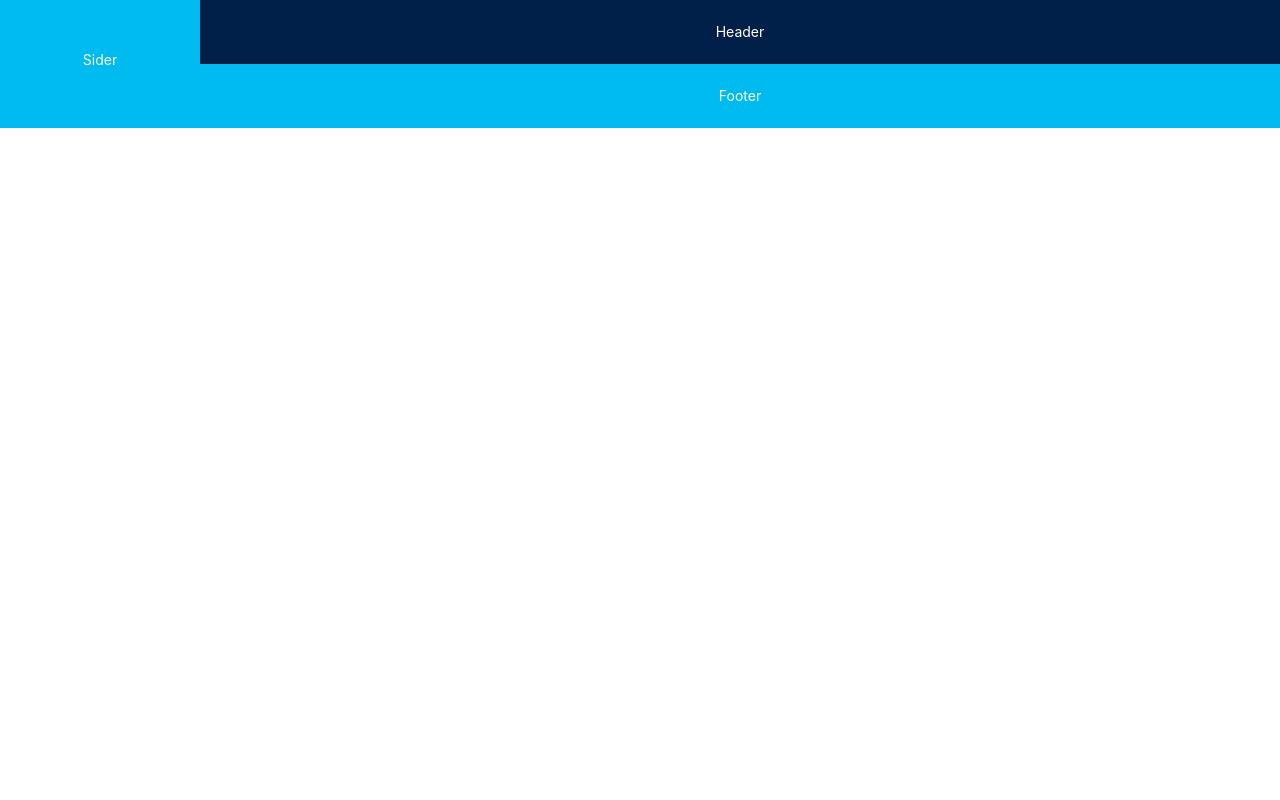
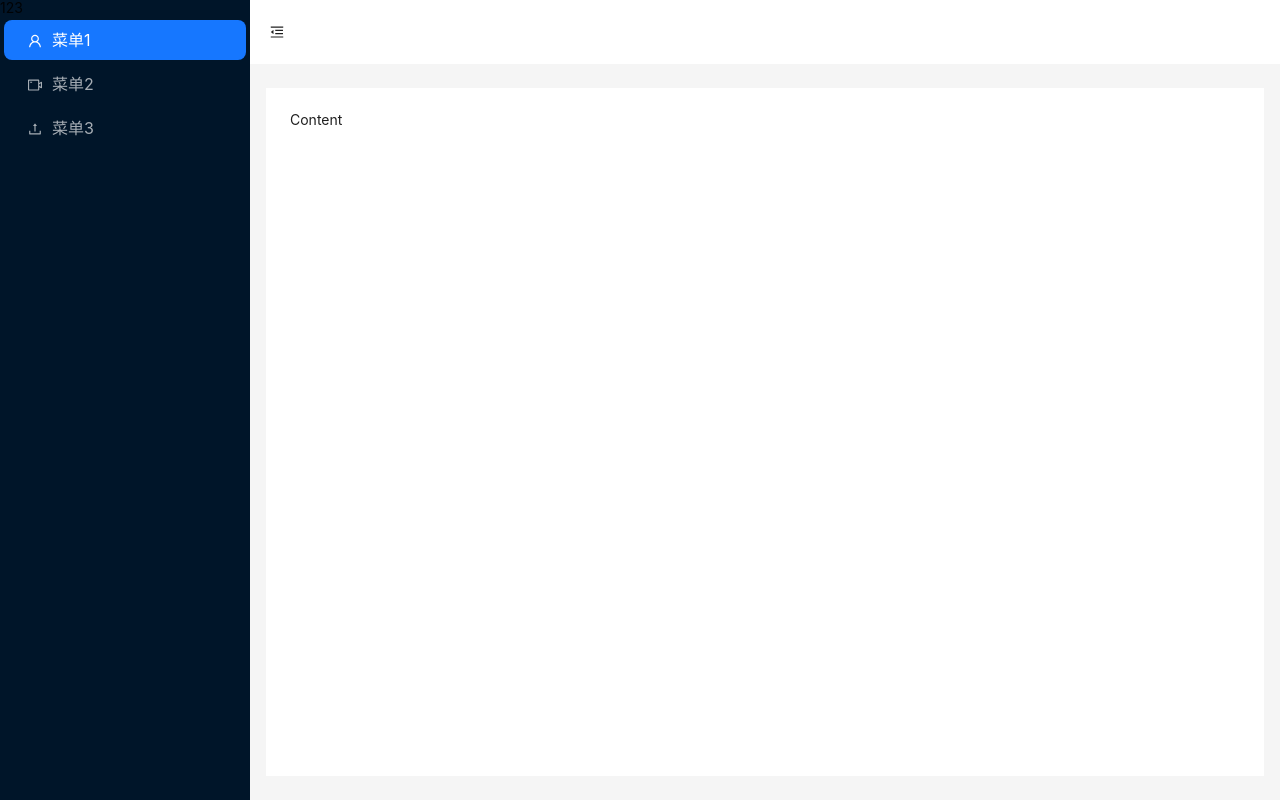
Before and after one commit to CoderHyun/hyun-admin-pro, a Vue app: page / in a window 1280 px wide. Built offline with nearby package versions, Linux system fonts and the light colour scheme.

Commit message:
feature: add layout and tailwind css

```diff
--- a/babel.config.js
+++ b/babel.config.js
@@ -1,3 +1,12 @@
 module.exports = {
-  presets: ["@vue/cli-plugin-babel/preset"],
+  presets: ['@vue/cli-plugin-babel/preset'],
+  plugins: [
+    [
+      '@vue/babel-plugin-jsx',
+      {
+        // 默认情况下不合并JSX属性，以更好地与Vue的props系统集成
+        mergeProps: false,
+      },
+    ],
+  ],
 };
--- /dev/null
+++ b/postcss.config.js
@@ -0,0 +1,8 @@
+// postcss.config.js
+module.exports = {
+  plugins: {
+    tailwindcss: {},
+    autoprefixer: {},
+    // 其他PostCSS插件
+  },
+};
--- a/src/main.js
+++ b/src/main.js
@@ -3,7 +3,9 @@ import App from './App.vue';
 import router from './router';
 import Antd from 'ant-design-vue';
 import { setupStore } from '@/store';
+import { setupIconVue } from '@/plugins';
 
+import 'tailwindcss/tailwind.css';
 import './style/index.scss';
 import 'ant-design-vue/dist/reset.css';
 
@@ -12,9 +14,12 @@ async function setupApp() {
 
   /* 配置store */
   setupStore(app);
+
+  /* 配置icons */
+  setupIconVue(app);
+
   app.use(router);
   app.use(Antd);
-
   app.mount('#app');
 }
 
--- /dev/null
+++ b/src/plugins/icons-vue.js
@@ -0,0 +1,11 @@
+import * as Icons from '@ant-design/icons-vue';
+
+/**
+ * 引入图标
+ * @param app
+ */
+export function setupIconVue(app) {
+  for (let iconsKey in Icons) {
+    app.component(iconsKey, Icons[iconsKey]);
+  }
+}
--- /dev/null
+++ b/src/plugins/index.js
@@ -0,0 +1 @@
+export { setupIconVue } from './icons-vue';
--- a/src/style/index.scss
+++ b/src/style/index.scss
@@ -1,4 +1,8 @@
-#app, section {
+@import 'tailwindcss/base';
+@import 'tailwindcss/components';
+@import 'tailwindcss/utilities';
+
+#app, section,.app-provider {
   height: 100%;
 }
 
--- /dev/null
+++ b/src/views/Layout/components/header/index.vue
@@ -0,0 +1,14 @@
+<script setup>
+  import { ref } from 'vue';
+
+  const collapsed = ref(false);
+</script>
+
+<template>
+  <ALayoutHeader style="background: #fff; padding: 0 20px">
+    <MenuUnfoldOutlined v-if="collapsed" class="trigger" @click="() => (collapsed = !collapsed)" />
+    <MenuFoldOutlined v-else class="trigger" @click="() => (collapsed = !collapsed)" />
+  </ALayoutHeader>
+</template>
+
+<style scoped lang="scss"></style>
--- /dev/null
+++ b/src/views/Layout/components/menu/index.vue
@@ -0,0 +1,28 @@
+<script setup>
+  import { ref } from 'vue';
+
+  const collapsed = ref(false);
+  const selectedKeys = ref(['1']);
+</script>
+
+<template>
+  <ALayoutSider v-model:collapsed="collapsed" :width="250" :trigger="null" collapsible>
+    <div class="logo">123</div>
+    <AMenu v-model:selectedKeys="selectedKeys" theme="dark" mode="inline" class="app-menu">
+      <AMenuItem key="1">
+        <UserOutlined />
+        <span>菜单1</span>
+      </AMenuItem>
+      <AMenuItem key="2">
+        <VideoCameraOutlined />
+        <span>菜单2</span>
+      </AMenuItem>
+      <AMenuItem key="3">
+        <UploadOutlined />
+        <span>菜单3</span>
+      </AMenuItem>
+    </AMenu>
+  </ALayoutSider>
+</template>
+
+<style scoped lang="scss"></style>
--- a/src/views/Layout/index.vue
+++ b/src/views/Layout/index.vue
@@ -1,46 +1,51 @@
+<template>
+  <ALayout>
+    <LayoutMenu />
+    <ALayout>
+      <LayoutHeader />
+      <ALayoutContent :style="{ margin: '24px 16px', padding: '24px', background: '#fff', minHeight: '280px' }">
+        Content
+        <!--        <div class="bg-blue-500 p-4">-->
+        <!--          <h1 class="text-2xl font-semibold text-white">Hello Tailwind CSS</h1>-->
+        <!--        </div>-->
+      </ALayoutContent>
+    </ALayout>
+  </ALayout>
+</template>
+
 <script setup>
-  const headerStyle = {
-    textAlign: 'center',
-    color: '#fff',
-    height: 64,
-    paddingInline: 50,
-    lineHeight: '64px',
-    backgroundColor: '#00204a',
-  };
-
-  const contentStyle = {
-    textAlign: 'center',
-    minHeight: 120,
-    lineHeight: '120px',
-    color: '#fff',
-    backgroundColor: '#fff',
-  };
-
-  const siderStyle = {
-    textAlign: 'center',
-    lineHeight: '120px',
-    color: '#fff',
-    backgroundColor: '#00bbf0',
-  };
-
-  const footerStyle = {
-    textAlign: 'center',
-    color: '#fff',
-    backgroundColor: '#00bbf0',
-  };
+  import LayoutMenu from './components/menu/index.vue';
+  import LayoutHeader from './components/header/index.vue';
 </script>
 
-<template>
-  <a-layout>
-    <a-layout-sider :style="siderStyle">Sider</a-layout-sider>
-    <a-layout>
-      <a-layout-header :style="headerStyle">Header</a-layout-header>
-      <a-layout-content :style="contentStyle">
-        <slot></slot>
-      </a-layout-content>
-      <a-layout-footer :style="footerStyle">Footer</a-layout-footer>
-    </a-layout>
-  </a-layout>
-</template>
+<style>
+  #components-layout-demo-custom-trigger .trigger {
+    font-size: 18px;
+    line-height: 64px;
+    padding: 0 24px;
+    cursor: pointer;
+    transition: color 0.3s;
+  }
 
-<style scoped lang="scss"></style>
+  #components-layout-demo-custom-trigger .trigger:hover {
+    color: #1890ff;
+  }
+
+  #components-layout-demo-custom-trigger .logo {
+    height: 32px;
+    background: rgba(255, 255, 255, 0.3);
+    margin: 16px;
+  }
+
+  .site-layout .site-layout-background {
+    background: #fff;
+  }
+
+  .app-menu {
+    font-size: 16px;
+  }
+
+  .app-menu .anticon {
+    font-size: 16px; /* 设置子菜单图标的大小 */
+  }
+</style>
--- /dev/null
+++ b/tailwind.config.js
@@ -0,0 +1,9 @@
+/** @type {import('tailwindcss').Config} */
+module.exports = {
+  content: [],
+  theme: {
+    extend: {},
+  },
+  plugins: [],
+  purge: ['./src/**/*.{vue,js,ts,jsx,tsx}'],
+};
```
Also changed, not shown: package.json (+8 -1 lines), src/store/modules/app.js (added, +15 -0 lines), 1 other file (tests, documents, lock files or other folders).
